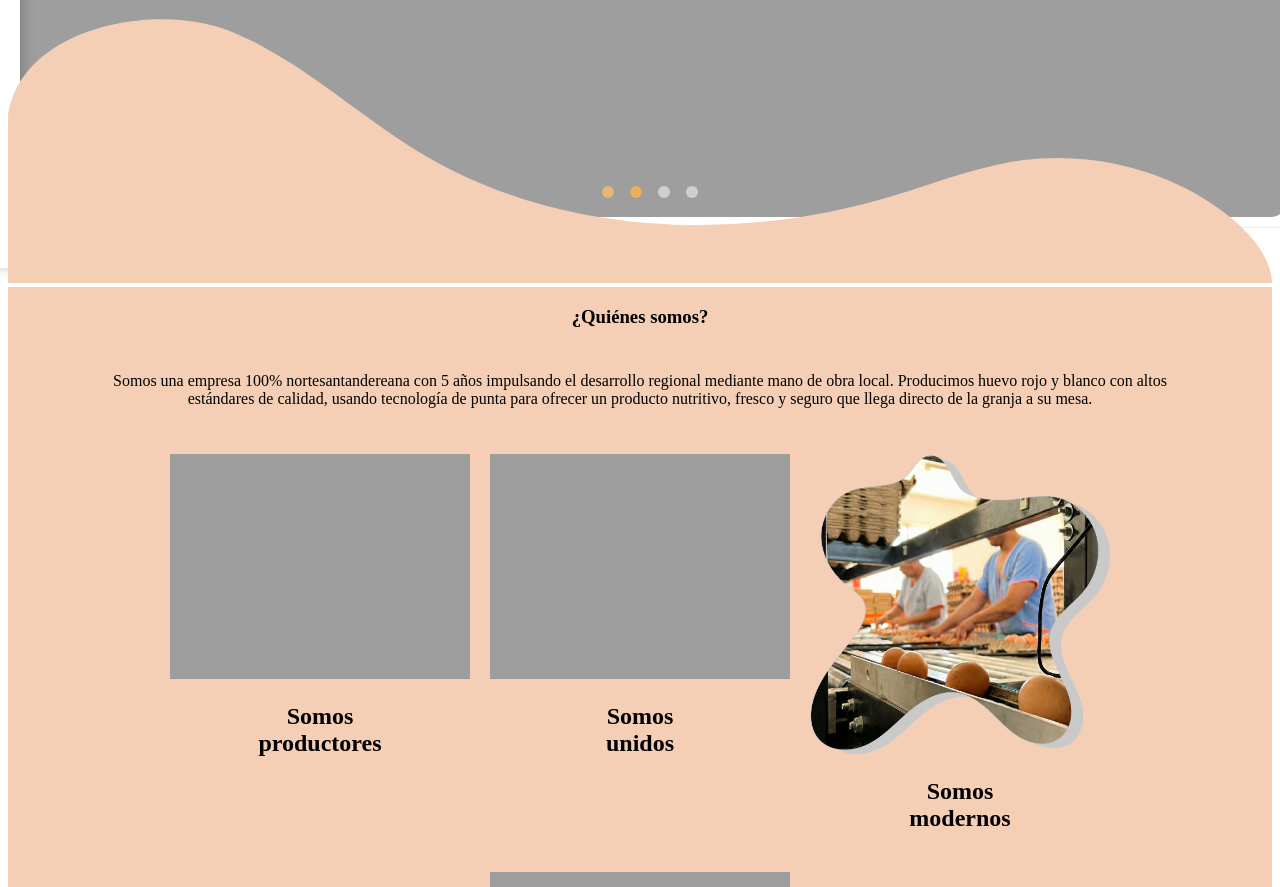
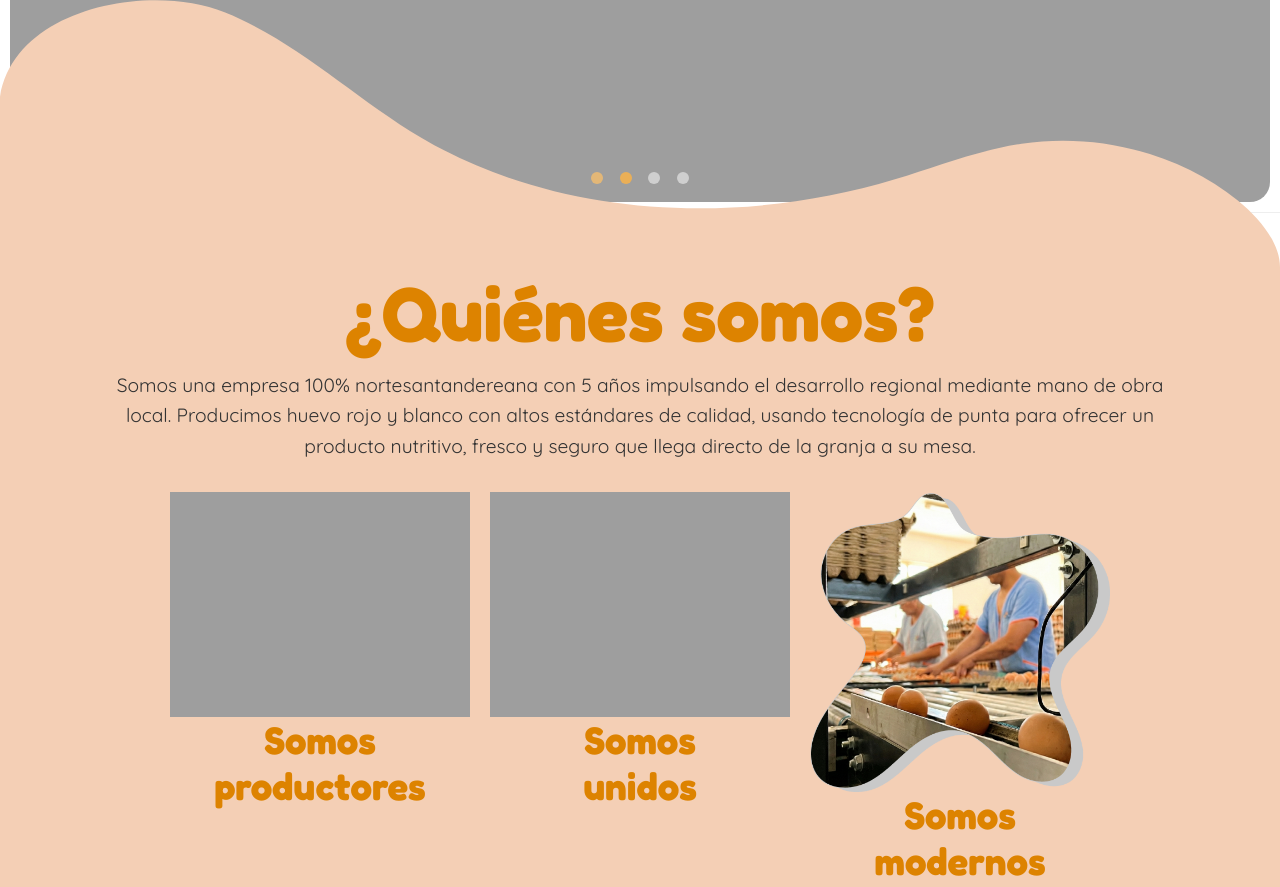
Before and after one commit to col-tic/rior, a plain HTML site: page index.html in a window 1280 px wide. Shown: the part 612-1499 px from the top of the page. Drawn offline with Linux system fonts and the light colour scheme; the site is published under a folder, as on GitHub Pages, so addresses that start at the root find nothing.

Commit message:
Update index.html

```diff
--- a/index.html
+++ b/index.html
@@ -48,15 +48,15 @@
 }
 </script>
 
-<link rel="stylesheet" href="/css/root.min.64d7e451923c81bcf864b88ac81f2c28d094d9af3a7ecf5f5e564887372763df.css" integrity="sha256-ZNfkUZI8gbz4ZLiKyB8sKNCU2a86fs9fXlZIhzcnY98=">
+<link rel="stylesheet" href="css/root.min.64d7e451923c81bcf864b88ac81f2c28d094d9af3a7ecf5f5e564887372763df.css" integrity="sha256-ZNfkUZI8gbz4ZLiKyB8sKNCU2a86fs9fXlZIhzcnY98=">
 
 
-<link rel="stylesheet" href="/css/colors.min.2a1c5d61561a0a526ec738b95b2d266d1216e3fcc8d3d7fb07871612606b2432.css" integrity="sha256-KhxdYVYaClJuxzi5Wy0mbRIW4/zI09f7B4cWEmBrJDI=">
+<link rel="stylesheet" href="css/colors.min.2a1c5d61561a0a526ec738b95b2d266d1216e3fcc8d3d7fb07871612606b2432.css" integrity="sha256-KhxdYVYaClJuxzi5Wy0mbRIW4/zI09f7B4cWEmBrJDI=">
 
 
 
 
-<script src="/js/main.min.e3b0c44298fc1c149afbf4c8996fb92427ae41e4649b934ca495991b7852b855.js" integrity="sha256-47DEQpj8HBSa&#43;/TImW&#43;5JCeuQeRkm5NMpJWZG3hSuFU=" defer></script>
+<script src="js/main.min.e3b0c44298fc1c149afbf4c8996fb92427ae41e4649b934ca495991b7852b855.js" integrity="sha256-47DEQpj8HBSa&#43;/TImW&#43;5JCeuQeRkm5NMpJWZG3hSuFU=" defer></script>
 
 </head>
 <body>
@@ -470,7 +470,7 @@ document.addEventListener("DOMContentLoaded", function () {
       </div>
 
       <div class="item2">
-        <img src="/images/experiencia.png" alt="">
+        <img src="images/experiencia.png" alt="">
         <p>5 años de experiencia</p>
       </div>
 
```
